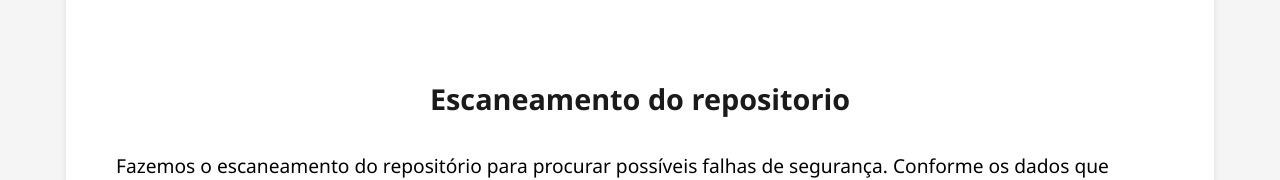
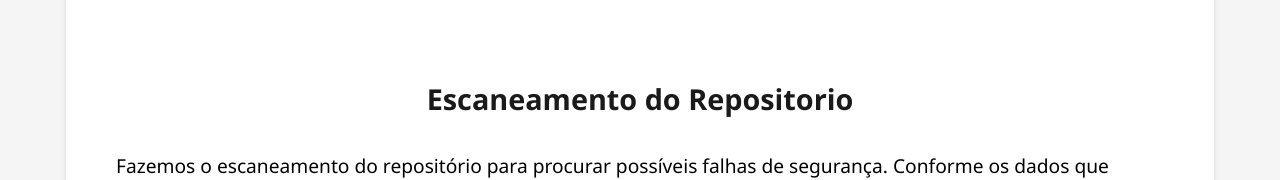
Before and after one commit to KaueG01/Landing_Page, a plain HTML site: page services.html in a window 1280 px wide. Shown: the part 954-1134 px from the top of the page. Drawn offline with Linux system fonts and the light colour scheme.

Commit message:
Atualizar o services.html

```diff
--- a/services.html
+++ b/services.html
@@ -57,7 +57,7 @@
 
             </div>
             <div class="service_card">
-                <h3>Escaneamento do repositorio</h3>
+                <h3>Escaneamento do Repositorio</h3>
                 <p>
                     Fazemos o escaneamento do repositório para procurar possíveis falhas de segurança. Conforme os dados
                     que forem recebidos, será dada uma pontuação (score) referente ao nível de segurança. Também será avisado
```
